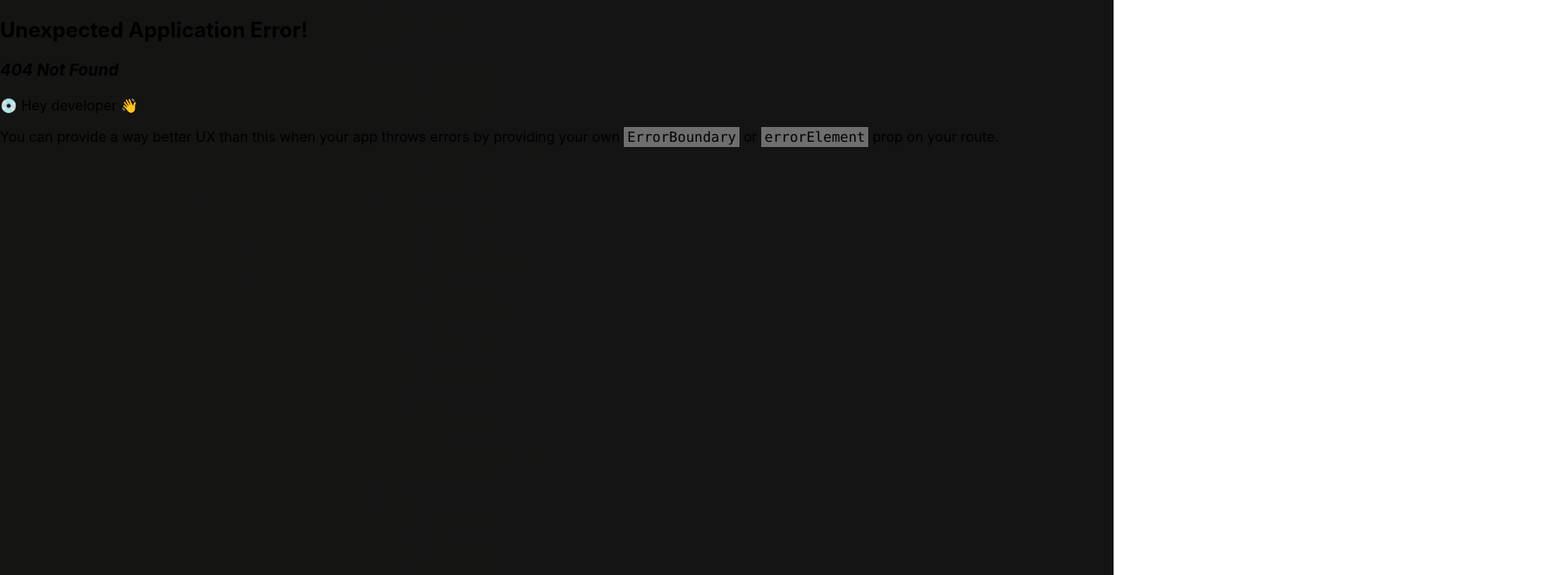
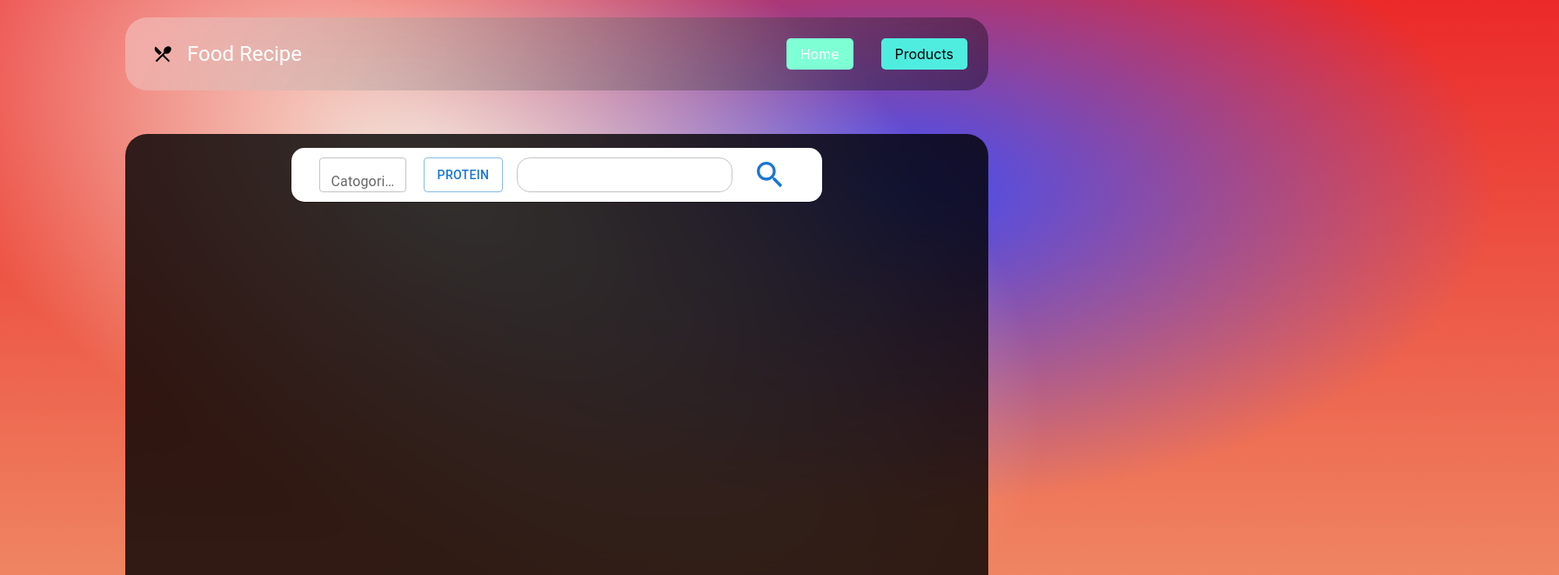
Before and after one commit to abhi-gowdaa/food-recipes-frontend, a React (Create React App) app: page /search in a window 1280 px wide. Before the commit this address had no page. Shown: the top 661 px of the page at 87% size, 1792 px wide, since content can reach past the window. Built offline with nearby package versions, Linux system fonts and the light colour scheme.

Commit message:
seach component

```diff
--- a/src/App.css
+++ b/src/App.css
@@ -1,12 +1,5 @@
-.App {
+/* .App {
   text-align: center;
   background: linear-gradient(66deg, #e6fbfe 0%, #edddfb 100%);
 
-}
-
-
- .background-bar {
-  width: 100%;
-  height: 80px;
-  background: linear-gradient(66deg, #e6fbfe 0%, #edddfb 100%);
-}
+} */
--- a/src/App.js
+++ b/src/App.js
@@ -1,11 +1,21 @@
 import "./App.css";
 import { createBrowserRouter, RouterProvider } from "react-router-dom";
 import { RootLayout } from "./pages/Root";
+import Search from "./pages/Search";
+import Home from "./pages/Home";
 
 const router= createBrowserRouter([
   {
+    path:"/search",
+    element:<RootLayout/>,
+    children:[
+      {index:true,element:<Search/>},
+
+    ]
+  },
+  {
     path:"/",
-    element:<RootLayout/>
+    element:<Home/>,
   }
 ])
 
--- a/src/components/MainNavigation.js
+++ b/src/components/MainNavigation.js
@@ -1,23 +1,23 @@
 import { NavLink } from "react-router-dom";
 import "./MainNavigation.css";
-import RestaurantMenuIcon from '@mui/icons-material/RestaurantMenu';
+import RestaurantMenuIcon from "@mui/icons-material/RestaurantMenu";
 import { Typography } from "@mui/material";
 
 export function MainNavigation() {
   return (
     <header className="main-header">
       <nav className="nav-container">
-        {/* Left section with icon and text */}
         <div className="nav-left">
           <RestaurantMenuIcon />
-          <Typography variant="h5" sx={{color:"white"}}>Food Recipe</Typography>
+          <Typography variant="h5" sx={{ color: "white" }}>
+            Food Recipe
+          </Typography>
         </div>
 
-        {/* Center section with navigation links */}
         <ul className="nav-list">
           <li className="nav-item">
             <NavLink
-              to="/"
+              to="/search"
               className={({ isActive }) =>
                 isActive ? "nav-link active" : "nav-link"
               }
@@ -28,7 +28,7 @@ export function MainNavigation() {
           </li>
           <li className="nav-item">
             <NavLink
-              to="/pro"
+              to="/searc"
               className={({ isActive }) =>
                 isActive ? "nav-link active" : "nav-link"
               }
--- /dev/null
+++ b/src/components/SearchBar.js
@@ -0,0 +1,81 @@
+import React, { useState } from "react";
+import Autocomplete from "@mui/material/Autocomplete";
+import {OutlinedInput, TextField, Card, Button } from "@mui/material";
+import SearchIcon from "@mui/icons-material/Search";
+import SliderComponent from "./Slider";
+
+const SearchBar = ({onSearchSubmit}) => {
+    const [selectedValue, setSelectedValue] = useState('');
+    const [searchValue,setSearchValue]=useState('');
+    const [sliderValue, setsliderValue] = useState('');
+
+  const handleSubmit=(e)=>{
+    e.preventDefault();
+
+    onSearchSubmit({searchValue,selectedValue,sliderValue});
+  }
+  const handleSliderValueChange=(value)=>{
+  setsliderValue(value);
+
+  }
+
+    const options = [
+        "bread",
+        "fall",
+        "vegetable",
+        "cheese",
+        "fruit",
+        "cookie",
+      ];
+  return (
+     <Card
+    sx={{
+      borderRadius: "15px",
+      m: "auto",
+      padding: "5px",
+      maxWidth: "600px",
+      gap: "2rem",
+      display: "flex",
+      justifyContent: "center",
+      alignItems: "center",
+    }}
+  >
+    <form onSubmit={ handleSubmit} style={{ display: "flex", alignItems: "center" }}>
+    <Autocomplete
+      options={options}
+      freeSolo
+      onChange={(event, newValue) => {
+        setSelectedValue(newValue);
+      }}
+
+      renderInput={(params) => (
+        <TextField
+          {...params}
+          label="Catogories"
+          sx={{
+            width: "100px",
+            "& .MuiInputBase-root": { height: "40px" },
+          }}
+        />
+      )}
+      sx={{ width: "120px" }}
+    />
+     <SliderComponent onSliderValueChange={handleSliderValueChange}/>
+    <OutlinedInput
+
+      type="text"
+      onChange={(e) => {
+        setSearchValue(e.target.value);
+      }}
+
+      sx={{ height: "40px", maxWidth: "400px", borderRadius: "15px" }}
+    />
+    <Button type="submit">
+      <SearchIcon sx={{ fontSize: "40px" ,ml:"15px"}} />
+    </Button>
+    </form>
+  </Card>
+  )
+}
+
+export default SearchBar
--- /dev/null
+++ b/src/components/Slider.js
@@ -0,0 +1,44 @@
+import React, { useState } from "react";
+import { Button, Slider, Box } from "@mui/material";
+
+const SliderComponent = ({ onSliderValueChange }) => {
+  const [isSliderVisible, setIsSliderVisible] = useState(false);
+  const [sliderValue, setSliderValue] = useState(0);
+
+
+  const toggleSlider = () => {
+    setIsSliderVisible(!isSliderVisible);
+  };
+
+
+  const handleSliderChange = (event, newValue) => {
+    setSliderValue(newValue);
+    onSliderValueChange(newValue);
+  };
+
+  return (
+    <Box sx={{ display: "flex", alignItems: "center" }}>
+      <Button
+        variant="outlined"
+        onClick={toggleSlider}
+        sx={{ height: "40px", mr: 2 }}
+      >
+        {isSliderVisible ? "Hide" : "Protein"}
+      </Button>
+
+
+      {isSliderVisible && (
+        <Slider
+          value={sliderValue}
+          onChange={handleSliderChange}
+          min={0}
+          max={100}
+          valueLabelDisplay="auto"
+          sx={{ width: "100px",mr:"15px" ,mt:'20px'}}
+        />
+      )}
+    </Box>
+  );
+};
+
+export default SliderComponent;
--- /dev/null
+++ b/src/globalStyles/styles.css
@@ -0,0 +1,6 @@
+.data-card {
+  background-color: rgb(86, 84, 80);
+  backdrop-filter: blur(20px);
+   background-color: rgba(0, 0, 0, 0.8)
+
+  }
--- a/src/index.css
+++ b/src/index.css
@@ -1,15 +1,33 @@
 body {
   margin: 0;
   font-family: -apple-system, BlinkMacSystemFont, 'Segoe UI', 'Roboto', 'Oxygen',
-    'Ubuntu', 'Cantarell', 'Fira Sans', 'Droid Sans', 'Helvetica Neue',
-    sans-serif;
+    'Ubuntu', 'Cantarell', 'Fira Sans', 'Droid Sans', 'Helvetica Neue', sans-serif;
   -webkit-font-smoothing: antialiased;
   -moz-osx-font-smoothing: grayscale;
-  background: linear-gradient(66deg, #141413 0%, #141414 100%);
-  background-image: rgba(255,255,255);
+  position: relative;
+  background: linear-gradient(rgb(235, 41, 41) 0%, rgb(239, 138, 101) 100%);
+  overflow: hidden;
+}
+body::before,
+body::after {
+  content: "";
+  position: absolute;
+  z-index: -1;
 }
 
-code {
-  font-family: source-code-pro, Menlo, Monaco, Consolas, 'Courier New',
-    monospace;
+body::before {
+  width: 120%;
+  height: 120%;
+  top: -30%;
+  right: -40%;
+  background: radial-gradient(at center center, rgb(62, 79, 249) 0%, rgba(190, 40, 220, 0) 64%);
 }
+
+body::after {
+  width: 120%;
+  height: 120%;
+  bottom: 10%;
+  left: -20%;
+  background: radial-gradient(at center center, rgb(247, 237, 225) 0%, rgba(247, 237, 225, 0) 70%);
+  transform: rotate(30deg);
+}
--- /dev/null
+++ b/src/pages/Home.js
@@ -0,0 +1,9 @@
+import React from 'react'
+
+const Home = () => {
+  return (
+    <div>home</div>
+  )
+}
+
+export default Home
--- /dev/null
+++ b/src/pages/Search.js
@@ -0,0 +1,61 @@
+import { Box } from "@mui/material";
+import '../globalStyles/styles.css';
+import SearchBar from "../components/SearchBar";
+import { useState,useEffect } from "react";
+import axios from "axios";
+
+
+
+const Search = () => {
+    const [search, setSearch] = useState({
+        searchValue:"",
+        selectedCat:"",
+        sliderValue:""
+    });
+    const handleSearchData =(data)=>{
+        setSearch(data)
+
+
+    }
+
+
+    useEffect(() => {
+
+      const fetchData = async () => {
+        try {
+            const response = await axios.get("http://localhost:5000/" ,search
+            );
+            console.log("Fetched Data: ", response.data);
+        } catch (error) {
+            console.error("Error fetching data: ", error);
+        }
+    };
+        console.log(search);
+        if (search.searchValue || search.selectedCat || search.sliderValue) {
+            fetchData();
+        }
+    }, [search]);
+
+
+
+
+  return (
+    <Box
+    className="data-card"
+      component="section"
+      sx={{
+        p: 2,
+        m: "auto",
+        mt: "50px",
+        mb:"10px",
+        maxWidth: "60rem",
+        height: "500px",
+        borderRadius: "25px",
+      }}
+    >
+  <SearchBar onSearchSubmit={handleSearchData} />
+    </Box>
+  );
+};
+
+export default Search;
```
Also changed, not shown: 1 other file (tests, documents, lock files or other folders).
